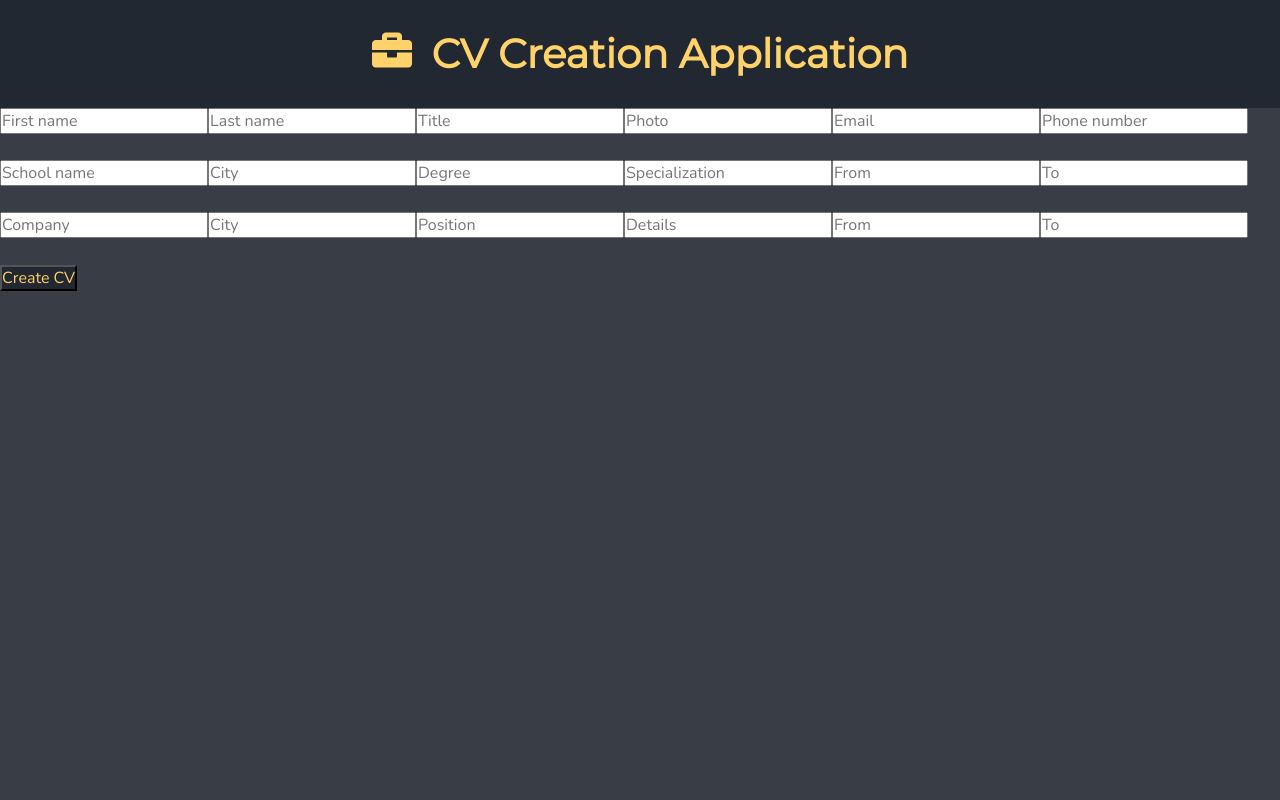
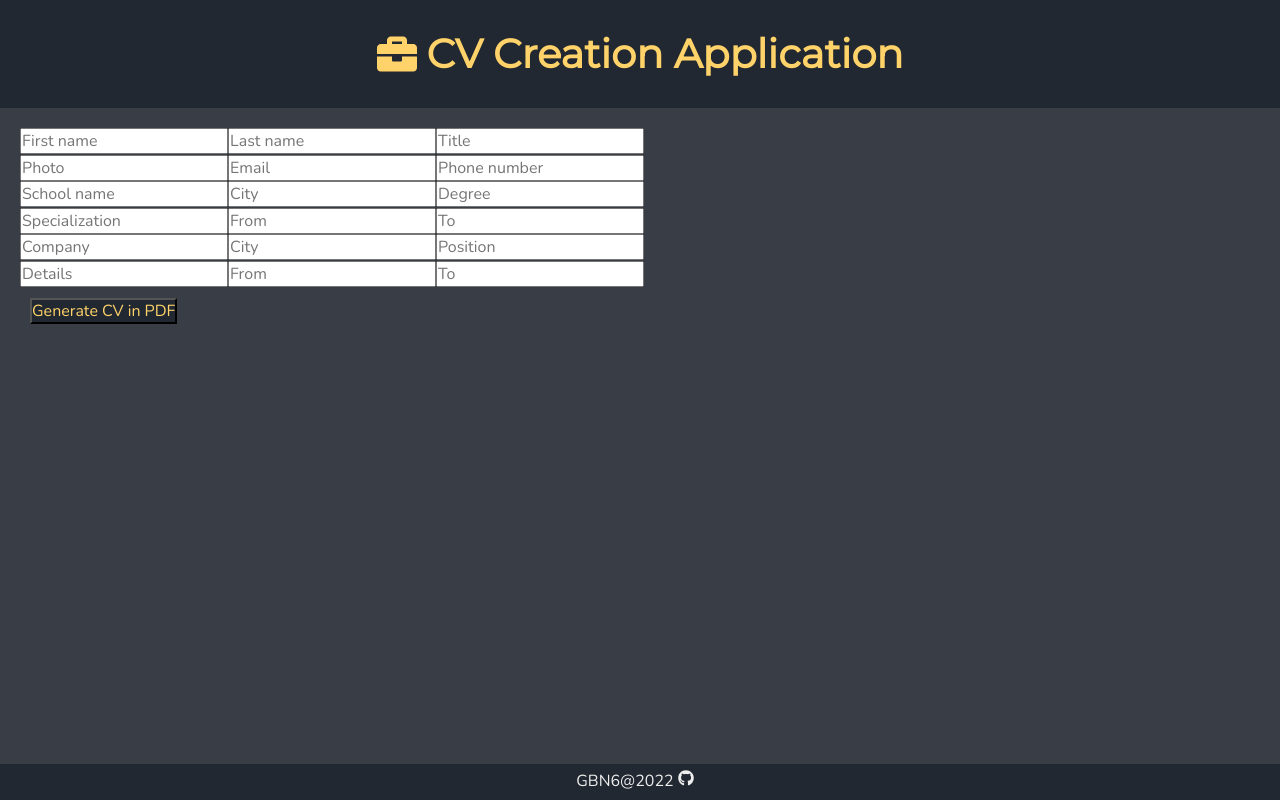
Before and after one commit to GBN6/CV-Application, a React (Create React App) app: page / in a window 1280 px wide. Built offline with nearby package versions, Linux system fonts and the light colour scheme.

Commit message:
Fix code and work on form styling

```diff
--- a/src/components/CvForm.js
+++ b/src/components/CvForm/CvForm.js
@@ -4,21 +4,19 @@ import Experience from './Experience';
 import Personal from './Personal';
 import styled from "styled-components";
 
-function CvForm() {
+const CvForm = () => {
   return (
-    <Wrapper>
+    <CvWrapper>
       <Personal />
-      <br />
       <Education />
-      <br />
       <Experience />
-      <br />
-      <button>Create CV</button>
-      <br />
-    </Wrapper>
+    </CvWrapper>
   );
 }
 
-const Wrapper = styled.div``;
+const CvWrapper = styled.div`
+  max-width: 800px;
+  border-radius: 5px;
+`;
 
 export default CvForm;
--- /dev/null
+++ b/src/components/CvResult/CvResult.js
@@ -0,0 +1,7 @@
+import React from "react";
+
+const CvResult = () => {
+    return <div></div>
+}
+
+export default CvResult;
--- /dev/null
+++ b/src/components/CvResult/index.js
@@ -0,0 +1,3 @@
+import CvResult from "./CvResult";
+
+export default CvResult;
--- a/src/components/Footer.js
+++ b/src/components/Footer.js
@@ -1,7 +1,30 @@
 import React from 'react';
+import styled from 'styled-components';
+import { FaGithub } from 'react-icons/fa';
 
-function Footer() {
-  return <div></div>;
-}
+const Footer = () => {
+  return (
+    <StyledFooter>
+      <Signature>
+        GBN6@2022  <FaGithub />
+      </Signature>
+    </StyledFooter>
+  );
+};
+
+const StyledFooter = styled.footer`
+  position: absolute;
+  bottom: 0;
+  left: 0;
+  display: flex;
+  align-items: center;
+  justify-content: center;
+  padding: 0.5rem;
+  width: 100%;
+`;
+
+const Signature = styled.p`
+  margin-right: 1rem;
+`;
 
 export default Footer;
--- a/src/components/Header.js
+++ b/src/components/Header.js
@@ -22,7 +22,7 @@ const HeaderStyled = styled.header`
 const Logo = styled.div`
   display: flex;
   font-size: 4rem;
-  margin-right: 2rem;
+  margin-right: 1rem;
   font-size: 4rem;
 `;
 const Title = styled.h1``;
--- a/src/components/Main.js
+++ b/src/components/Main.js
@@ -1,12 +1,24 @@
 import React from 'react';
-import CvForm from './CvForm';
+import CvForm from './CvForm/CvForm';
+import CvResult from './CvResult';
+import styled from 'styled-components';
 
 function Main() {
   return (
-    <main>
+    <MainWrapper>
       <CvForm />
-    </main>
+      <CvResult />
+      <Button>Generate CV in PDF</Button>
+    </MainWrapper>
   );
 }
 
+const MainWrapper = styled.main`
+  padding: 2rem;
+`;
+
+const Button = styled.button`
+  margin: 1rem;
+`;
+
 export default Main;
--- a/src/index.css
+++ b/src/index.css
@@ -31,6 +31,7 @@ header {
     background-color: var(--color-dark);
     color: var(--color-yellow);
     padding: 3rem 8rem;
+    align-items: center;
 }
 
 h1 {
@@ -50,3 +51,8 @@ button {
     color: var(--color-yellow);
     cursor: pointer;
 }
+
+footer {
+    background-color: var(--color-dark);
+    color: var(--color-white);
+}
```
Also changed, not shown: src/components/CvForm/Education.js (renamed from src/components/Education.js), src/components/CvForm/Experience.js (renamed from src/components/Experience.js), src/components/CvForm/Personal.js (renamed from src/components/Personal.js).
